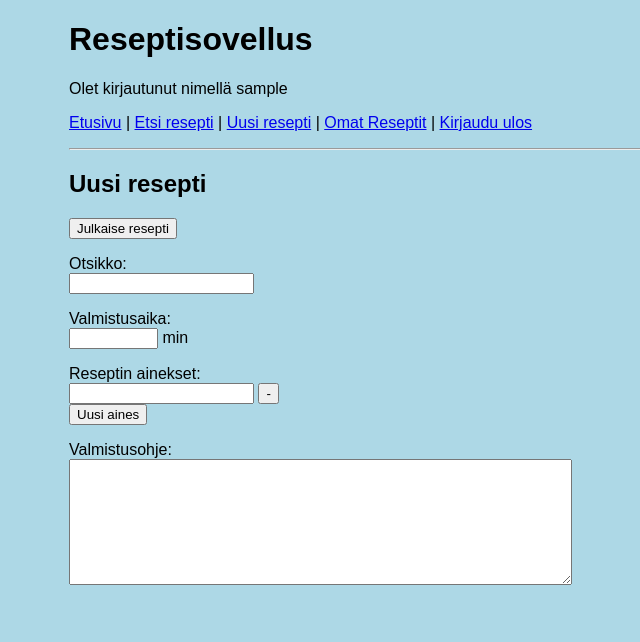
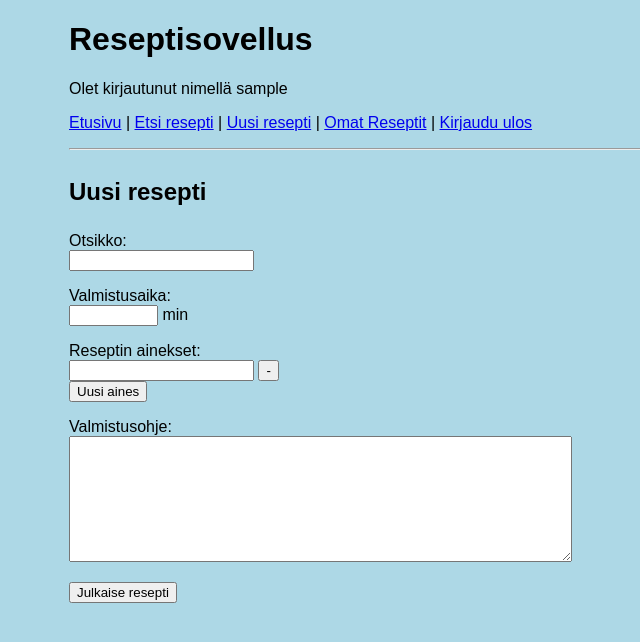
Before and after one commit to JonTahte/Ruokareseptit, a Flask app: page /new_recipe in a window 1280 px wide. Shown: the top 642 px of the page, without its empty margins (171-811 px from the left). Run offline with Flask 3, Linux system fonts and the light colour scheme; the visitor is signed in with stand-in values (Sample User, id 1); data that the repository does not hold is empty.

Commit message:
Fix 'send' button position in recipe edit/creation-pages using CSS

```diff
--- /dev/null
+++ b/static/create_edit.css
@@ -0,0 +1,22 @@
+.create_edit_recipe {
+    display: flex;
+    flex-direction: column;
+    justify-content: flex-start;
+    align-items: flex-start;
+}
+
+.heading{
+    order: 1;
+    margin-bottom: 10px;
+}
+
+.recipe_content{
+    order: 2;
+    width: 100%;
+}
+
+.send{
+    order: 3;
+    width: fit-content;
+    position: static;
+}
--- a/templates/layout.html
+++ b/templates/layout.html
@@ -4,6 +4,7 @@
 <head>
   <title>{% block title %}{% endblock %}</title>
   <link rel="stylesheet" href="/static/main.css">
+  <link rel="stylesheet" href="/static/create_edit.css">
 </head>
 
 <body>
--- a/templates/new_recipe.html
+++ b/templates/new_recipe.html
@@ -3,10 +3,11 @@
 {% block title %}Uusi resepti{% endblock %}
 
 {% block content %}
-<h2>Uusi resepti</h2>
 
-<form method="post">
-  <button type="submit" formaction="/create_recipe" name="send">Julkaise resepti</button>
+<form method="post" class="create_edit_recipe">
+  <h2 class="heading">Uusi resepti</h2>
+  <button type="submit" formaction="/create_recipe" name="send" class="send">Julkaise resepti</button>
+  <div class="recipe_content">
     <p>
       Otsikko: <br />
       <input type="text" name="title" value="{{ session.get('title', '') }}" maxlength="50" required />
@@ -38,5 +39,6 @@
       </select>
     </p>
     {% endfor %}
+  </div>
 </form>
 {% endblock %}
```
Also changed, not shown: templates/edit_recipe.html (+5 -4 lines). Lines whose indentation alone changed are shown as unchanged.
